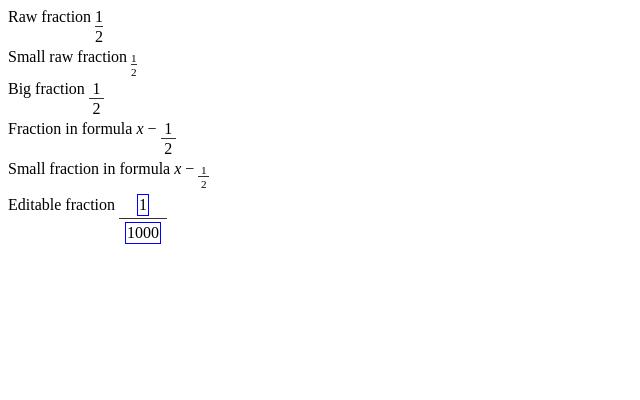
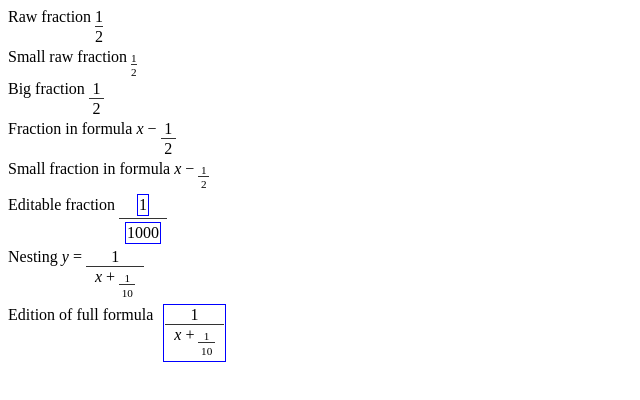
Before and after one commit to wiris/mathbb, a plain HTML site: page index.html in a window 1280 px wide. Shown: the whole page, without its empty margins (0-640 px from the left). Drawn offline with Linux system fonts and the light colour scheme.

Commit message:
Added some new edition samples.

```diff
--- a/index.html
+++ b/index.html
@@ -32,6 +32,7 @@
             margin: 2px 6px 2px 6px;
             min-height:1.1em;
             min-width:1ex;
+            display: inline-block;
         }
         body {
             --font-size:18px;
@@ -54,6 +55,10 @@
         Small fraction in formula <i>x</i> &minus; <span class="fraction-small"><span>1</span><span>2</span></span>
         <br>
         Editable fraction <span class="fraction-big"><span contenteditable="true">1</span><span contenteditable="true">1000</span></span>
+        <br>
+        Nesting <i>y</i> = <span class="fraction-big"><span>1</span><span><i>x</i> + <span class="fraction-small"><span>1</span><span>10</span></span></span></span>
+        <br>
+        Edition of full formula <span contenteditable="true"><span class="fraction-big"><span>1</span><span><i>x</i> + <span class="fraction-small"><span>1</span><span>10</span></span></span></span></span>
     </body>
 
 </html>
--- a/js/fraction.js
+++ b/js/fraction.js
@@ -60,7 +60,7 @@ var fractionTemplate = `
 function doFraction(elem) {
     var style = window.getComputedStyle(elem);
     //var style = elem.style;
-    console.log("mystyle="+style.getPropertyValue("--display"));
+    //console.log("mystyle="+style.getPropertyValue("--display"));
     if (style.getPropertyValue("--display")=="fraction") {
         let shadow = elem.shadowRoot;
         if (shadow==null) {
```
Also changed, not shown: 1 other file.
